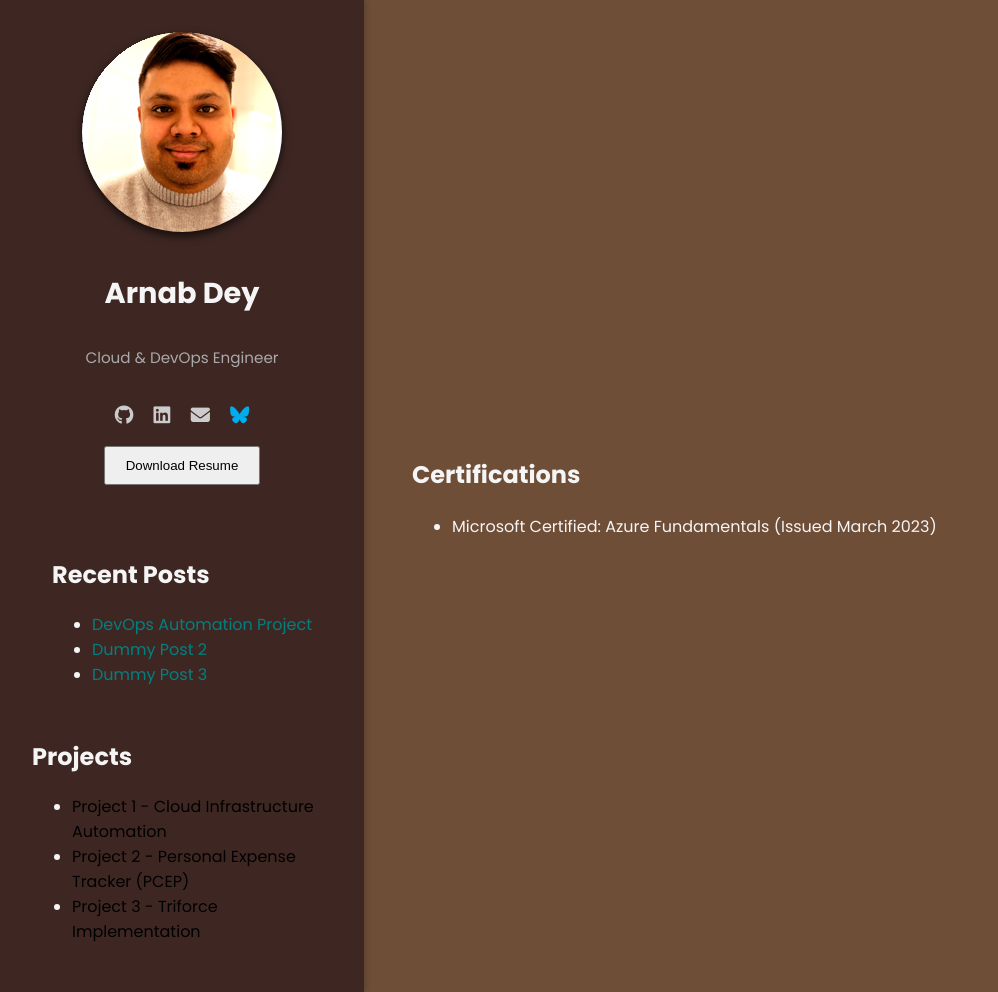
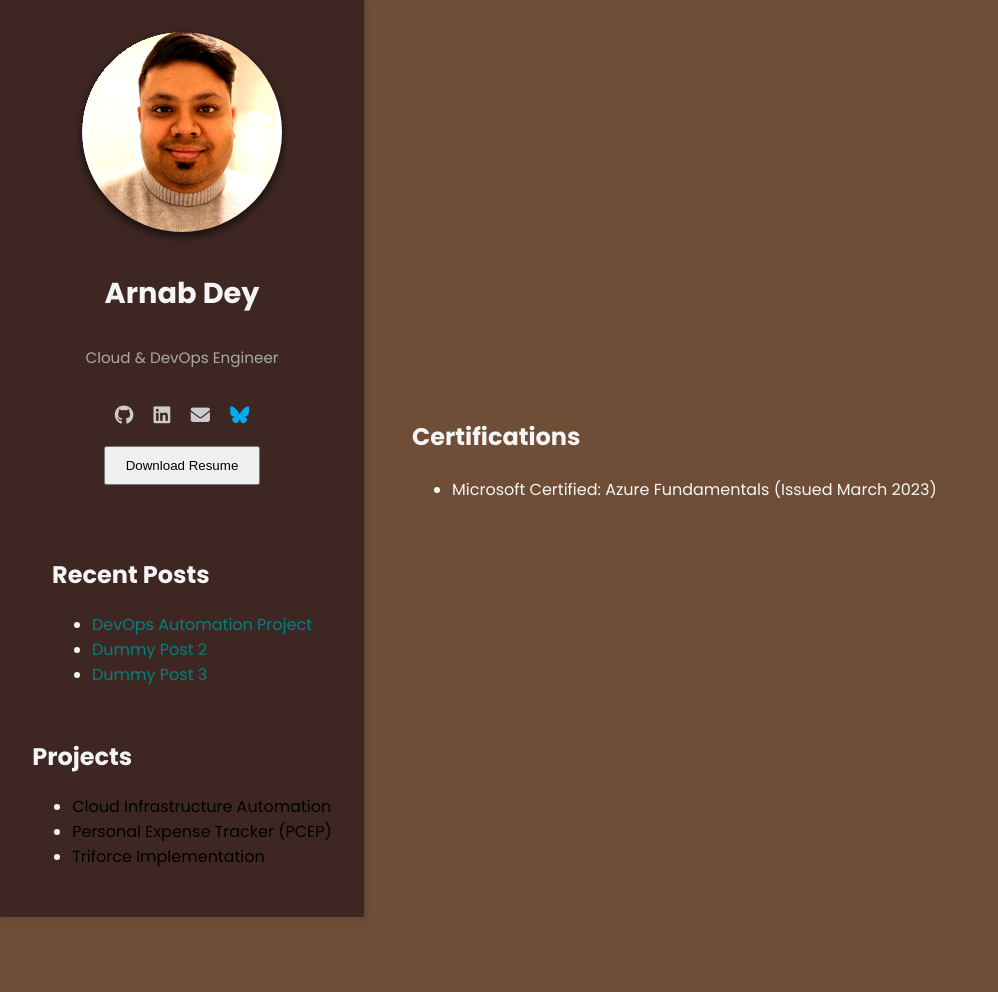
Before and after one commit to arnabdey73/arnabdey73.github.io, a Jekyll site: the page built from certifications.md, in a window 1280 px wide. Shown: the whole page, without its empty margins (0-998 px from the left). Built offline with Jekyll 4.4.1, drawn with Linux system fonts in a browser that asks for light colours; nearby versions of some CDN libraries; our own code applies the rules of GitHub Pages for plain Markdown files; after the commit the page ends 917 px from its top, so only the background shows below that.

Commit message:
readjusting sidebar and removing projects from body

```diff
--- a/_layouts/default.html
+++ b/_layouts/default.html
@@ -41,9 +41,9 @@
       <div class="projects">
         <h2>Projects</h2>
         <ul>
-          <li><a href="https://github.com/arnabdey73/devops-python-automation-project">Project 1 - Cloud Infrastructure Automation</a></li>
-          <li><a href="https://github.com/arnabdey73/personal-expense-tracker">Project 2 - Personal Expense Tracker (PCEP)</a></li>
-          <li><a href="https://github.com/arnabdey73/triforce-first">Project 3 - Triforce Implementation</a></li>
+          <li><a href="https://github.com/arnabdey73/devops-python-automation-project">Cloud Infrastructure Automation</a></li>
+          <li><a href="https://github.com/arnabdey73/personal-expense-tracker">Personal Expense Tracker (PCEP)</a></li>
+          <li><a href="https://github.com/arnabdey73/triforce-first">Triforce Implementation</a></li>
         </ul>
       </div>
     </aside>
```
Also changed, not shown: index.md (+9 -0 lines).
